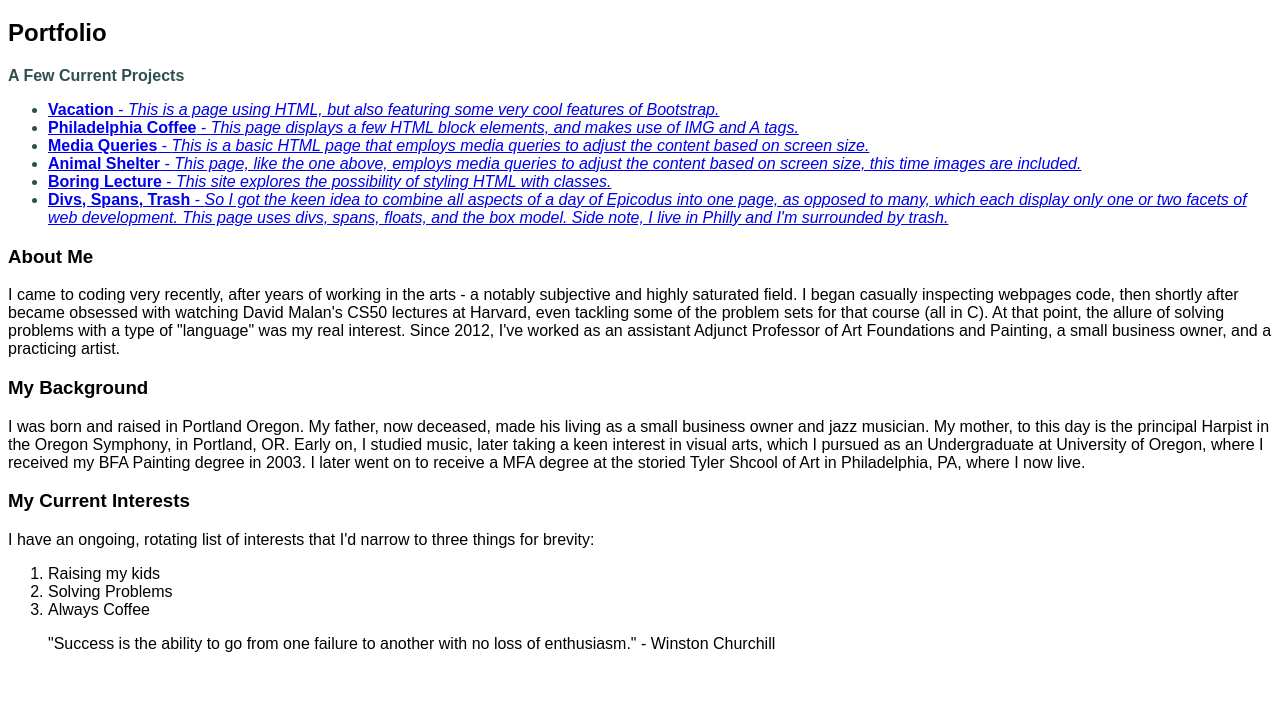
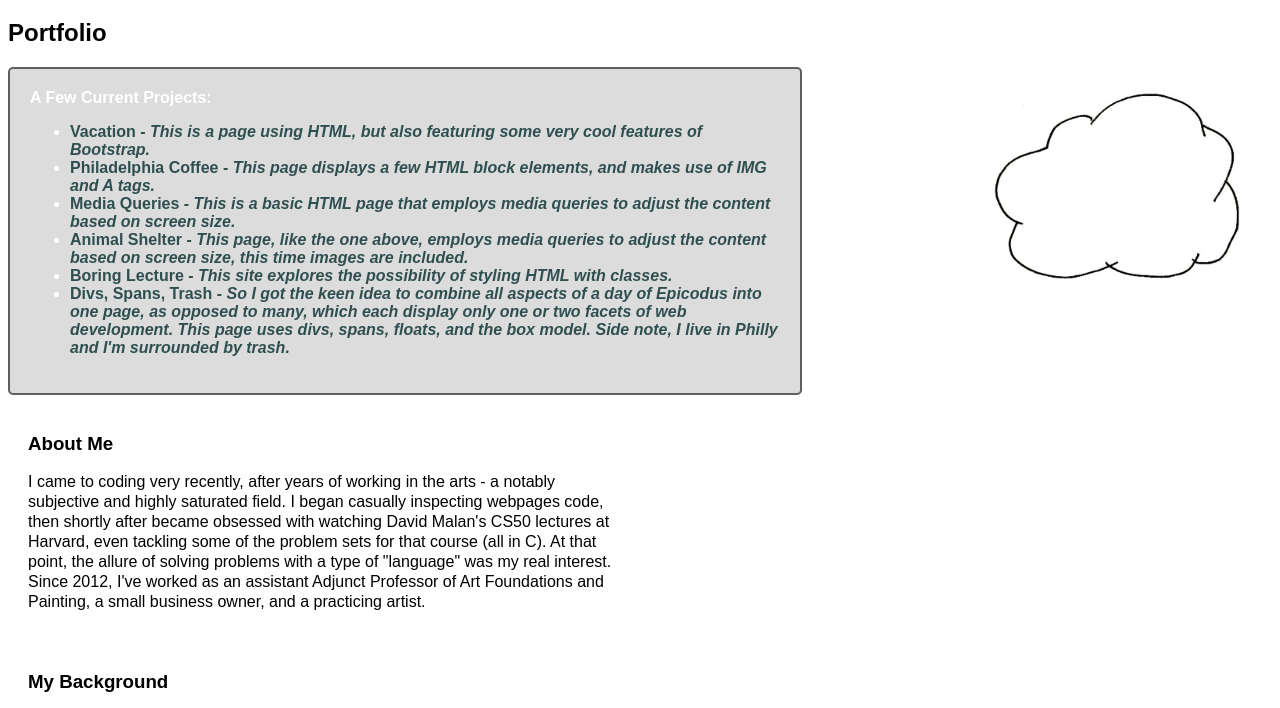
Before and after one commit to matthcraig/Portfolio, a plain HTML site: page index.html in a window 1280 px wide. Shown: the part 61-769 px from the top of the page. Drawn offline with Linux system fonts and the light colour scheme.

Commit message:
Finish up CSS styles and tweaks to HTML content.

```diff
--- a/css/styles.css
+++ b/css/styles.css
@@ -1,7 +1,59 @@
 body{
     font-family: sans-serif;
 }
-
+.img{
+    float: right;
+}
 .projects{
+    color: #FFF;
+    background-color: #DCDCDC;
+    font-weight: bold;
+    padding: 20px;
+    text-align: left;
+    border: 2px solid #5D6063;
+    border-radius: 5px;
+    width:750px;
+}
+.projects a {
+    text-decoration: none;
     color: darkslategray;
 }
+.about{
+    background-color: white;
+    padding: 5px;
+    margin-top: 20px;
+    text-align: left;
+    width:600px;
+    line-height:1.25em;
+    margin: 15px;
+}
+.background{
+    background-color: white;
+    padding: 5px;
+    margin-top: 20px;
+    text-align: left;
+    width:600px;
+    line-height:1.25em;
+    margin: 15px;
+}
+.interests{
+
+    background-color: white;
+    padding: 5px;
+    margin-top: 20px;
+    text-align: left;
+    width:600px;
+    line-height:1.25em;
+    margin: 15px;
+}
+
+.quote{
+    color: darkslategray;
+    background-color:seashell;
+    padding: 20px;
+    text-align: center;
+    border: 2px solid #5D6063;
+    border-radius: 5px;
+    margin:25px;
+    margin-bottom: 50px;
+}
--- a/index.html
+++ b/index.html
@@ -10,8 +10,12 @@
 <h1>Matthew Craig</h1>
 <h2>Portfolio</h2>
 
+<div class="img">
+  <img src="img/cloud 10.jpg" width="300px" height="auto">
+</div>
+
 <div class="projects">
-  <strong>A Few Current Projects</strong>
+  <strong>A Few Current Projects:</strong>
     <ul>
       <li><a href="https://github.com/mgcraig78/Vacation"><strong>Vacation</strong> - <em>This is a page using HTML, but also featuring some very cool features of Bootstrap.</em></a></li>
       <li><a href="https://github.com/mgcraig78/html-page-philly-coffee"><strong>Philadelphia Coffee</strong> - <em>This page displays a few HTML block elements, and makes use of IMG and A tags.</em></a></li>
```
Also changed, not shown: img/cloud 10.jpg (renamed from cloud 10.jpg).
